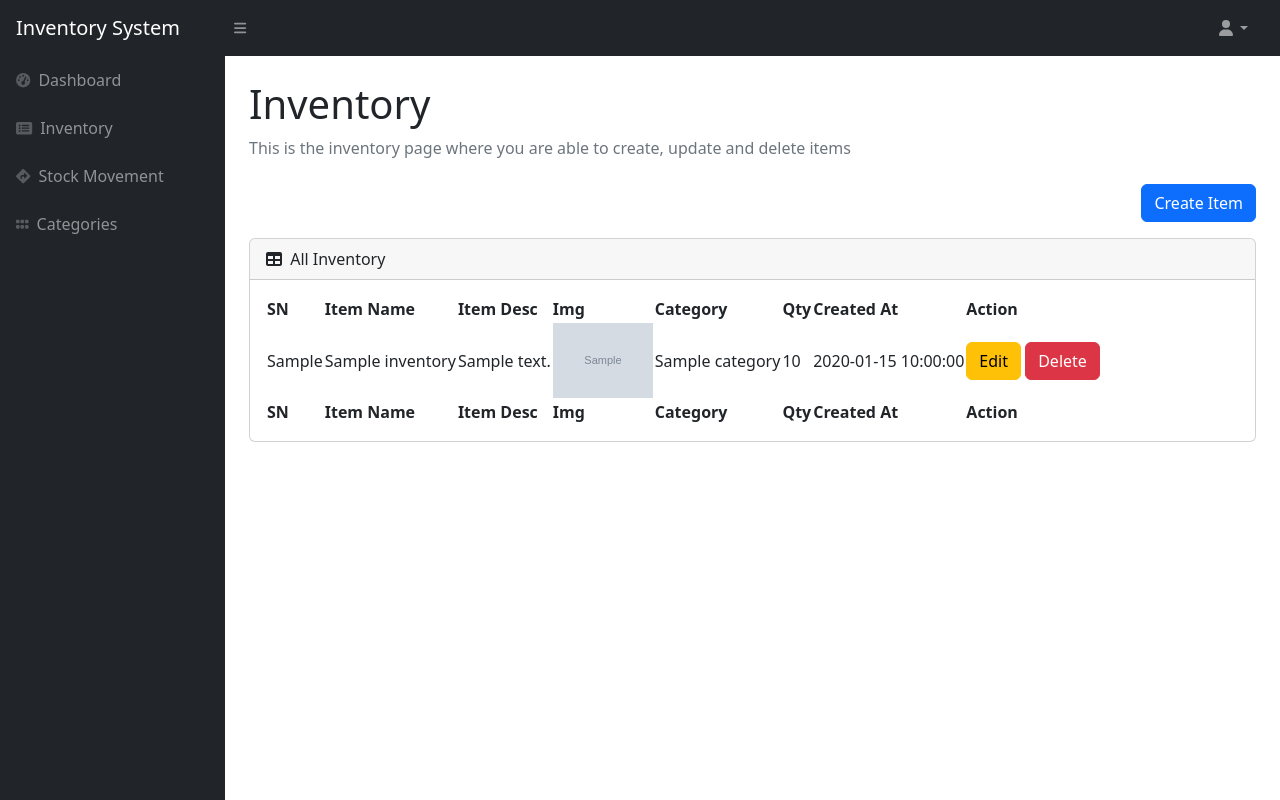
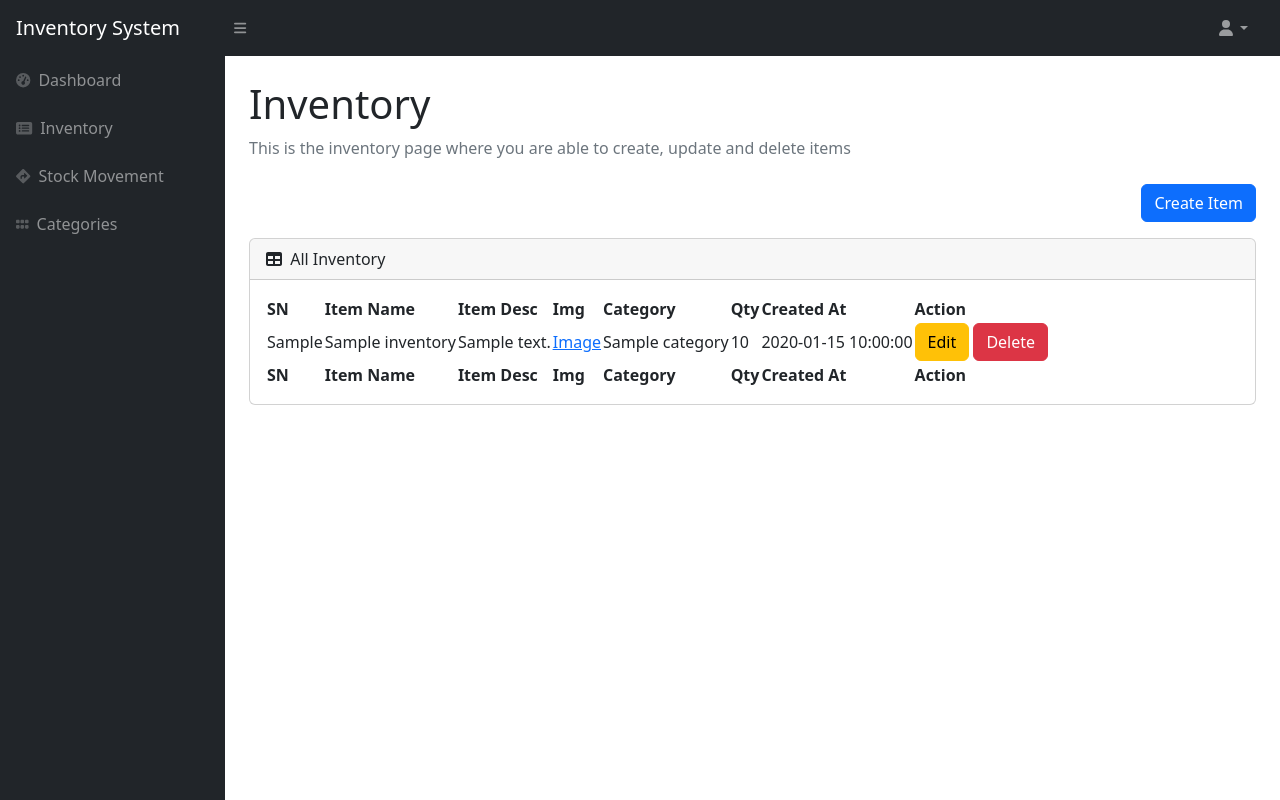
Before and after one commit to AsyraafRazak/inventory-system, a PHP site: page /inventory.php in a window 1280 px wide. Run offline with PHP 8.4, Linux system fonts and the light colour scheme; tables that the repository leaves empty or names only in its code hold one stand-in row (values such as "Sample post"); grey boxes marked "Sample" are stand-in pictures; some libraries are stand-ins or nearby versions.

Commit message:
modify image at inventory page

```diff
--- a/inventory.php
+++ b/inventory.php
@@ -81,15 +81,15 @@ $result = mysqli_query($conn, $query);
                                             <td><?php echo $r['item_desc']; ?></td>
                                             <td>
                                                 <?php if (!empty($r['img'])) { ?>
-                                                    <img src="<?php echo $r['img']; ?>" width="100" alt="img_file">
-                                                <?php } ?>
+                                                    <a href="/inventory-system/<?php echo $r['img']; ?>" target="_blank"><u>Image</u>
+                                                    <?php } ?>
                                             </td>
                                             <td><?php echo $r['category_name']; ?></td>
                                             <td><?php echo $r['qty']; ?></td>
                                             <td><?php echo $r['created_at']; ?></td>
                                             <td>
-                                                <a href="/inventory-system/edit-inventory.php?id=<?php echo $r['id'];?>" class="btn btn-warning">Edit</a>
-                                                <a href="/inventory-system/delete-inventory.php?id=<?php echo $r['id'];?>" class="btn btn-danger">Delete</a>
+                                                <a href="/inventory-system/edit-inventory.php?id=<?php echo $r['id']; ?>" class="btn btn-warning">Edit</a>
+                                                <a href="/inventory-system/delete-inventory.php?id=<?php echo $r['id']; ?>" class="btn btn-danger">Delete</a>
                                             </td>
                                         </tr>
                                     <?php endforeach; ?>
```
